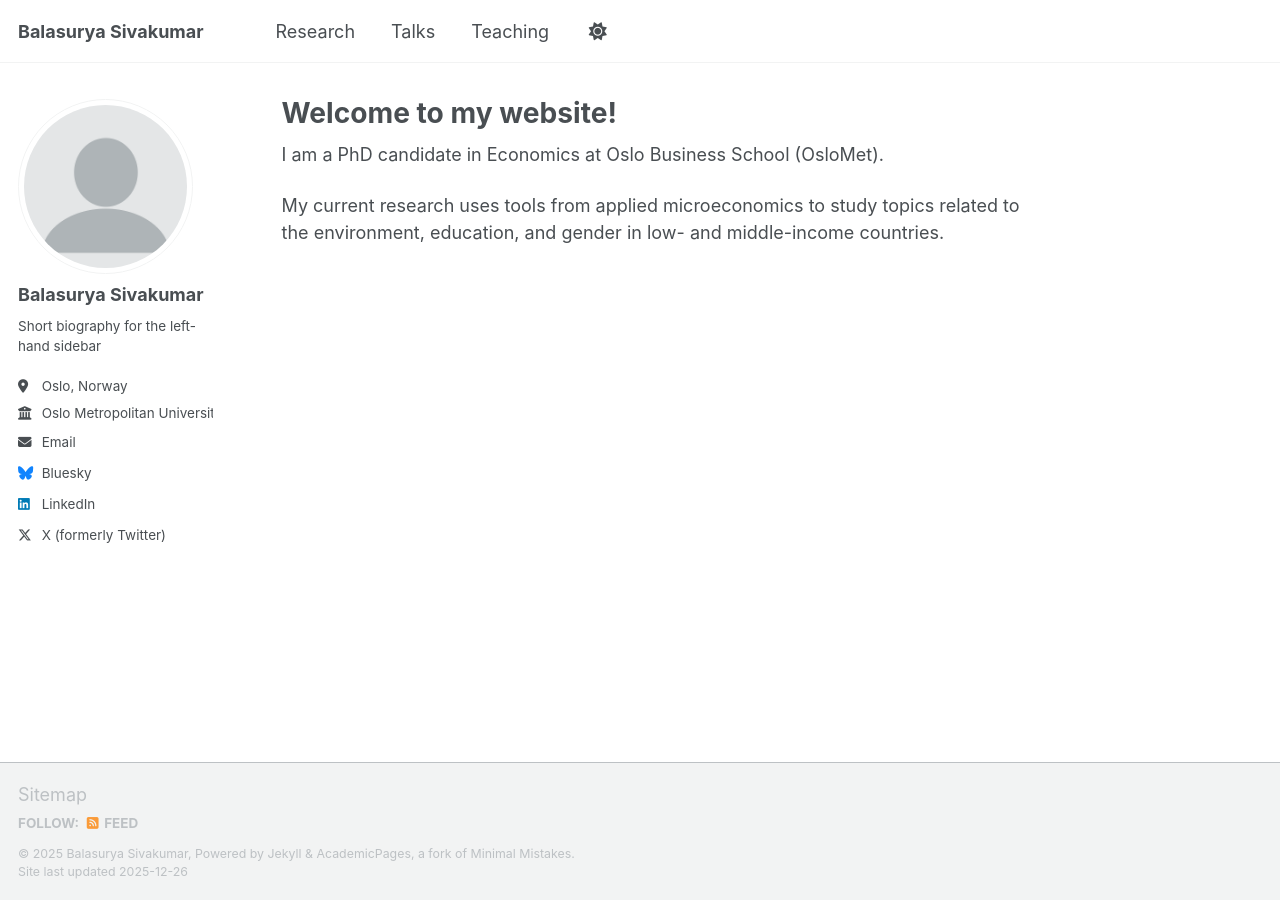
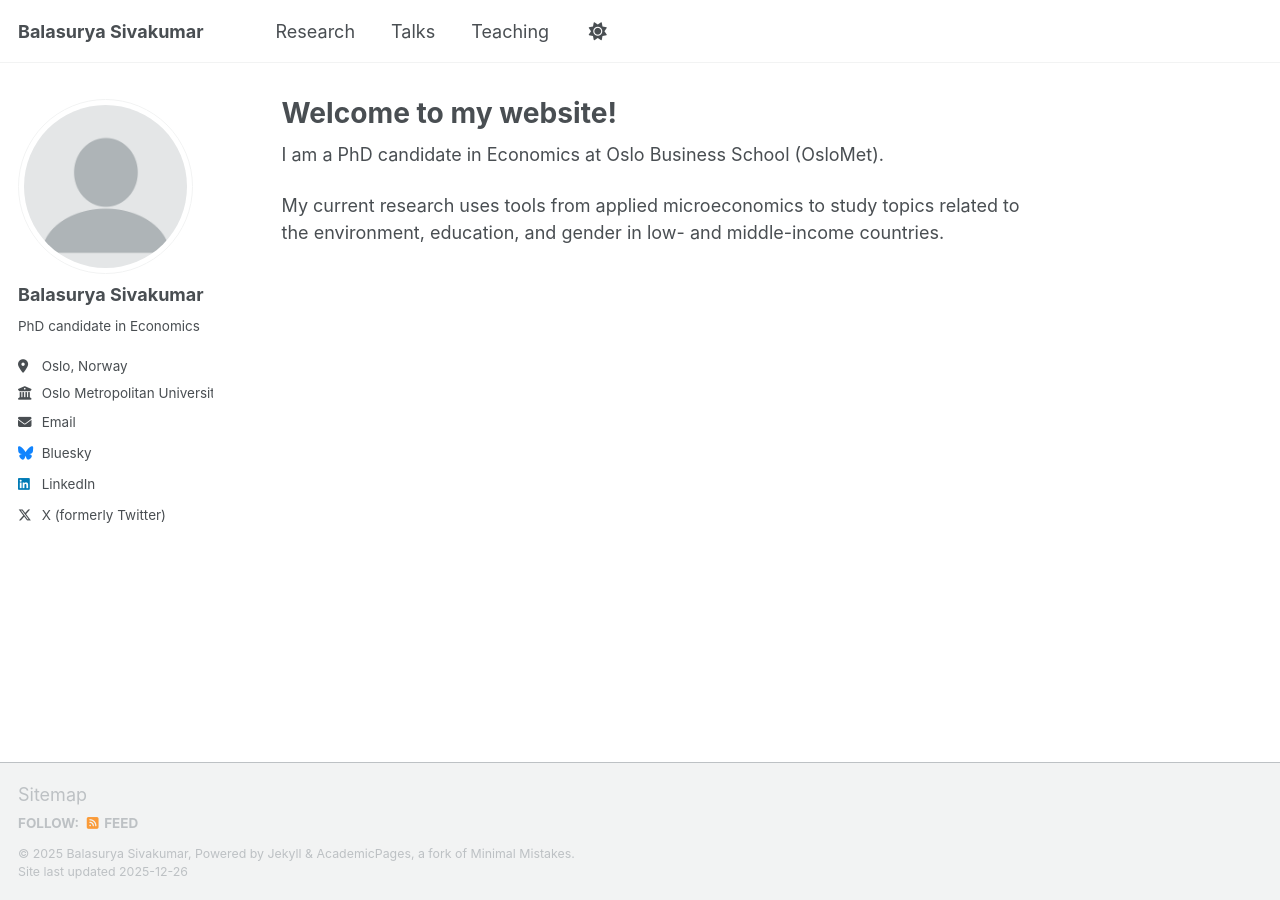
Before and after one commit to BalasuryaSivakumar/balasuryasivakumar.github.io, a Jekyll site: the page built from _pages/about.md, in a window 1280 px wide. Built offline with Jekyll 4.4.1, drawn with Linux system fonts in a browser that asks for light colours; a script that is not in the unit is left out.

Commit message:
Update _config.yml

```diff
--- a/_config.yml
+++ b/_config.yml
@@ -26,7 +26,7 @@ author:
   avatar           : "profile.png"
   name             : "Balasurya Sivakumar"
   pronouns         : # example: "she/her"
-  bio              : "Short biography for the left-hand sidebar"
+  bio              : "PhD candidate in Economics"
   location         : "Oslo, Norway"
   employer         : "Oslo Metropolitan University"
   uri              : # URL
```
